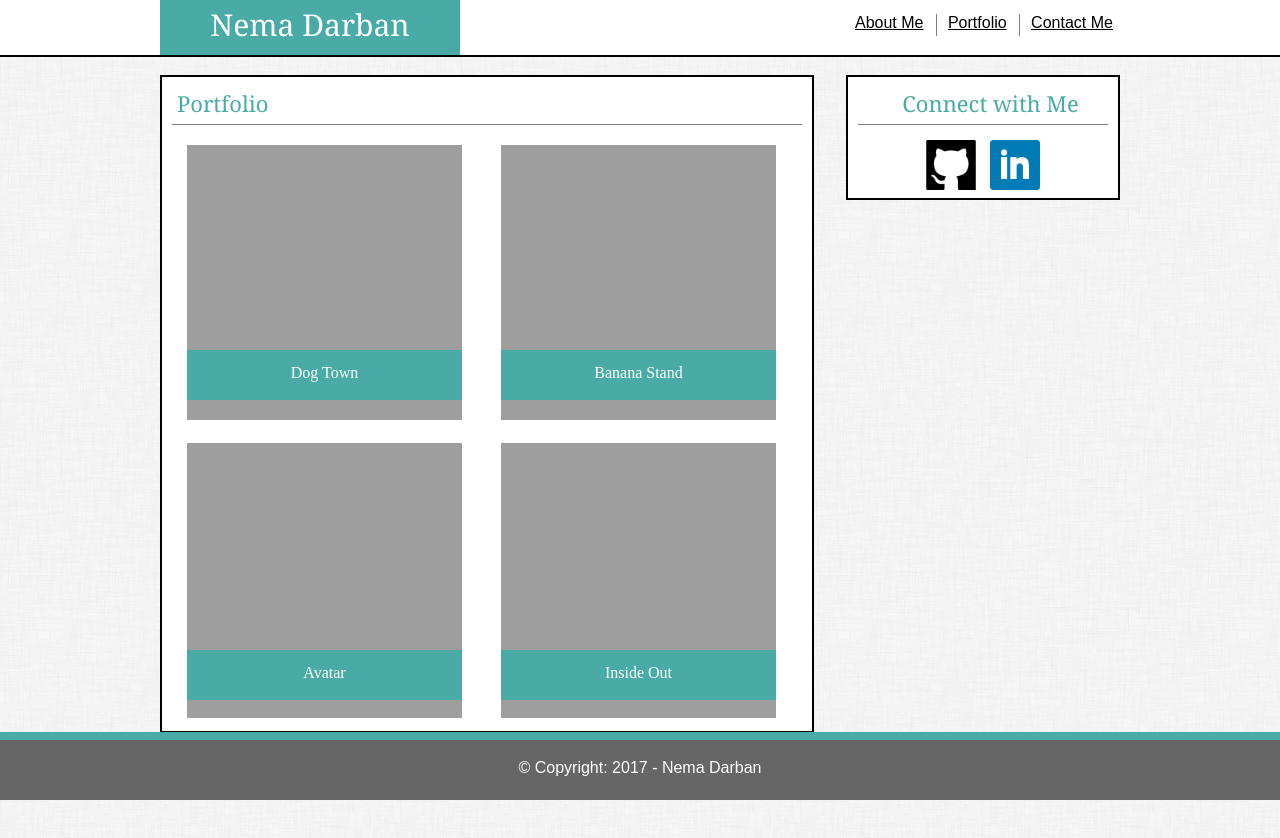
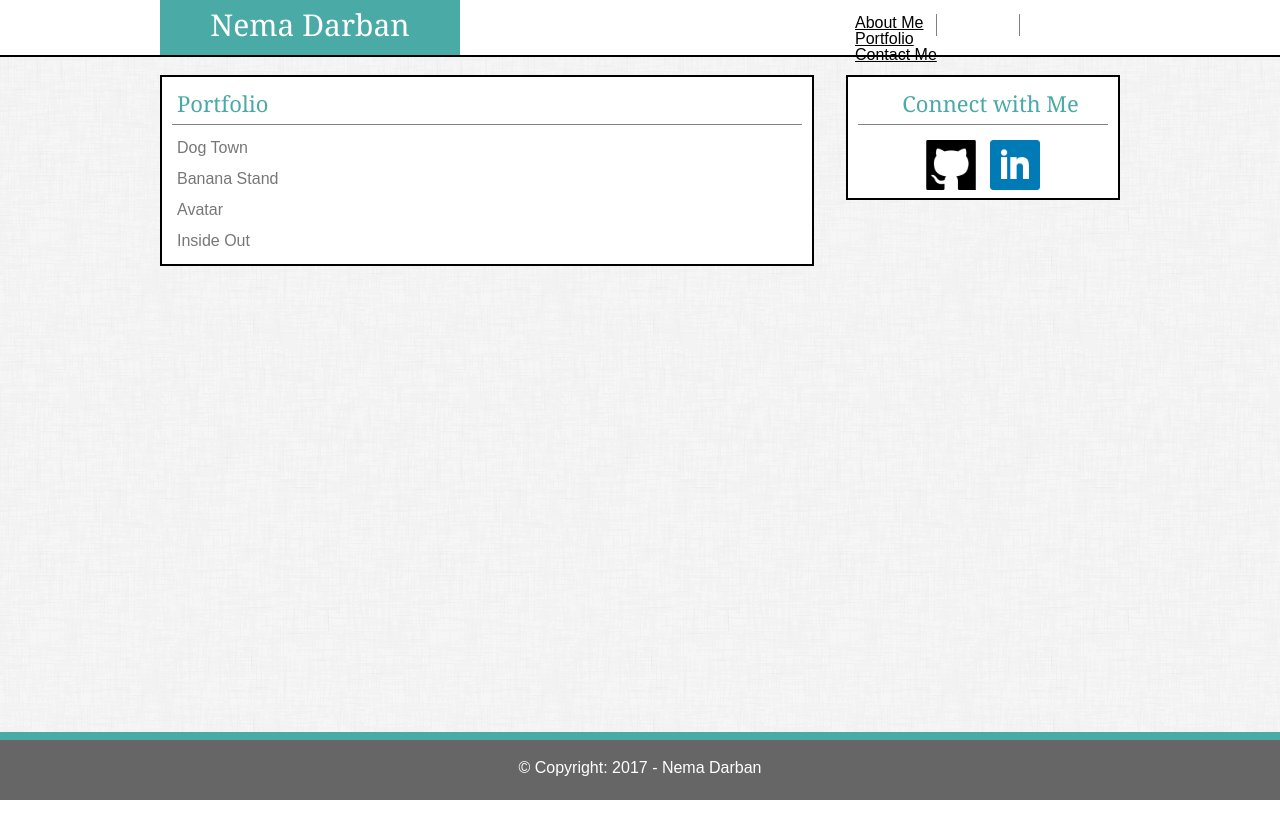
Before and after one commit to kneemaa/Basic-Portfolio, a plain HTML site: page portfolio.html in a window 1280 px wide. After the commit the page ends 800 px from the top, so only its background shows below. Drawn offline with Linux system fonts and the light colour scheme.

Commit message:
Converted Nav links and fixed naming convention -converted to Unordered Lists for better formatting -updated naming convention of tiles to be more descriptive

```diff
--- a/portfolio.html
+++ b/portfolio.html
@@ -9,27 +9,37 @@
 	<div class="all-content">
 		<div class="nav">
 		<h1 class="my-name">Nema Darban</h1>
-			<div class="nav-links">
-				<a class="navigation" href="./index.html">About Me</a>
-				<div class="divider1"></div>
-				<a class="navigation" href="./portfolio.html">Portfolio</a>
-				<div class="divider2"></div>
-				<a class="navigation" href="./contact.html">Contact Me</a>
-				</div>
+						<div>
+				<ul class="nav-links">
+					<li><a class="navigation" href="./index.html">About Me</a></li>
+					<li><div class="divider1"></div></li>
+					<li><a class="navigation" href="./portfolio.html">Portfolio</a></li>
+					<li><div class="divider2"></div></li>
+					<li><a class="navigation" href="./contact.html">Contact Me</a></li>
+				</ul>
+			</div>
 		</div>
 		<div class="portfolio">
 			<h2>Portfolio</h2>
 			<div class="border-content"></div>
 
 		<div class="portfolio-tiles">
-			<div class="project_1"></div>
-			<div class="project names project_1_name">Dog Town</div>
-			<div class="project_2"></div>
-			<div class="project names project_2_name">Banana Stand</div>
-			<div class="project_3"></div>
-			<div class="project names project_3_name">Avatar</div>
-			<div class="project_4"></div>
-			<div class="project names project_4_name">Inside Out</div>
+			<div class="dogtown-wrapper">
+				<div class="dogtown-tile"></div>
+				<div class="project_names dogtown-name">Dog Town</div>
+			</div>
+			<div class="bananastand-wrapper">
+				<div class="bananastand-tile"></div>
+				<div class="project_names bananastand-name">Banana Stand</div>
+			</div>
+			<div class="avatar-wrapper">
+				<div class="avatar-tile"></div>
+				<div class="project_names avatar-name">Avatar</div>
+			</div>
+			<div class="insideout-wrapper">
+				<div class="insideout-tile"></div>
+				<div class="project_names insideout-name">Inside Out</div>
+			</div>
 		</div>
 
 		</div>
```
